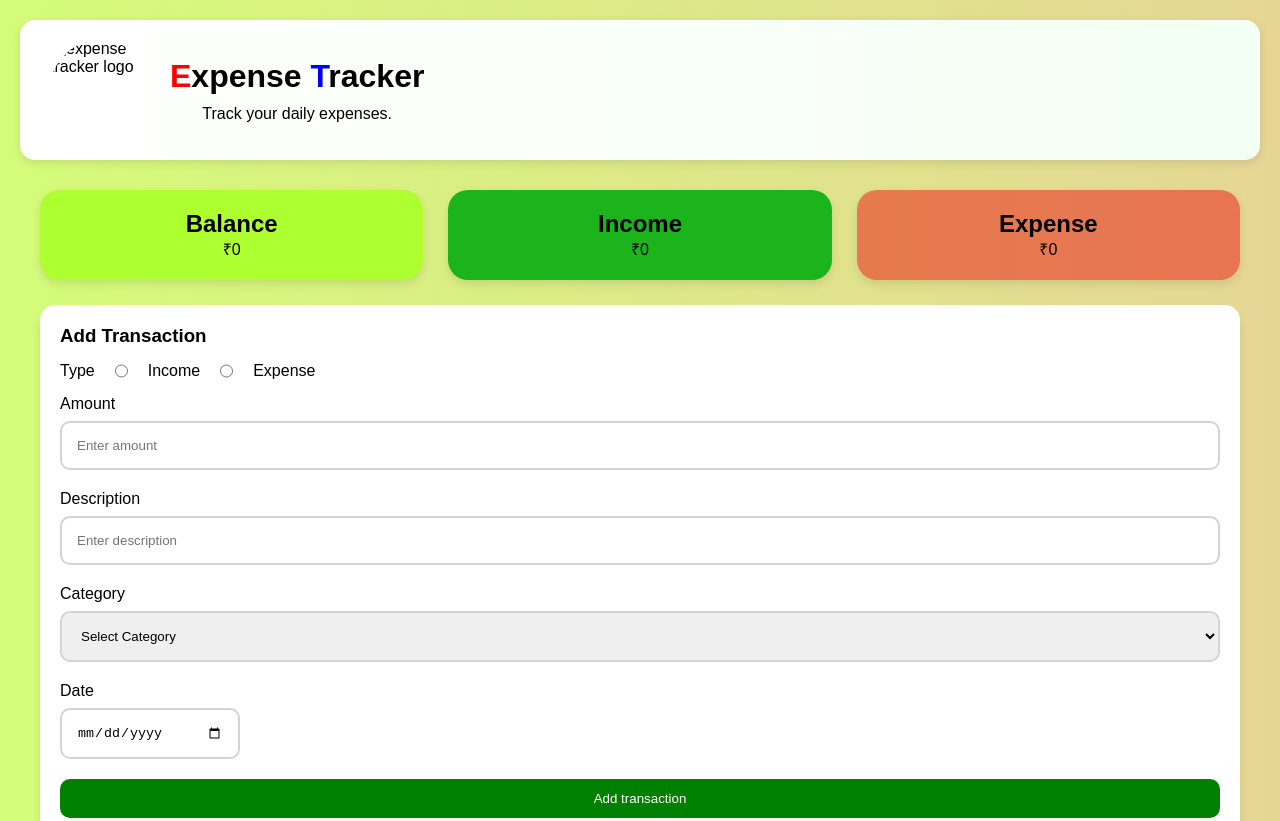
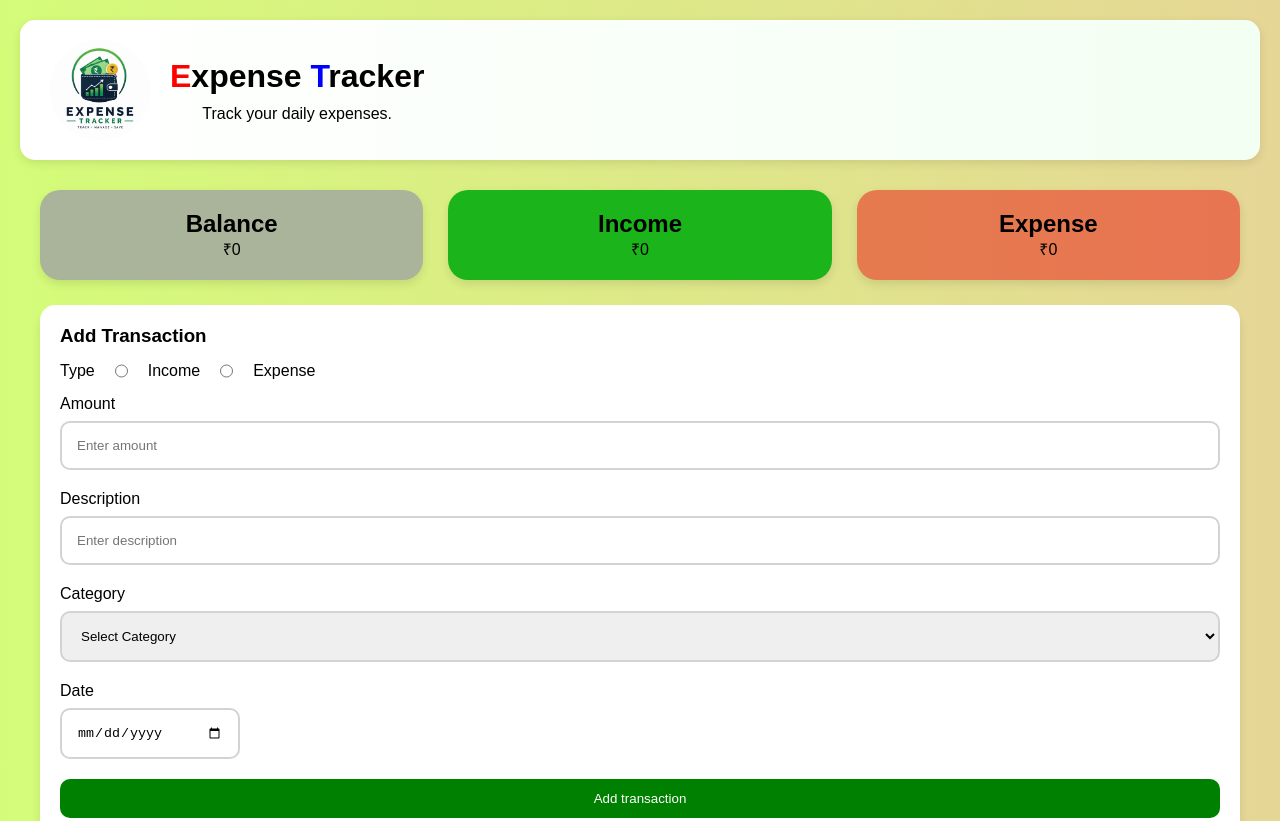
Before and after one commit to Aditya312006/Expense-tracker, a plain HTML site: page index.html in a window 1280 px wide. Shown: the top 821 px of the page. Drawn offline with Linux system fonts and the light colour scheme.

Commit message:
update background color of balance card

```diff
--- a/index.html
+++ b/index.html
@@ -8,7 +8,7 @@
 </head>
 <body>
     <header>
-        <img class="logo" src="expense_tracker_image.png" alt="expense tracker logo">
+        <img class="logo" src="assets/images/expense_tracker_image.png" alt="expense tracker logo">
 
     <div class="header-text">
         <h1><span class="span1">E</span>xpense <span class="span2">T</span>racker</h1>
--- a/style.css
+++ b/style.css
@@ -86,9 +86,9 @@ header{
     box-shadow:0 2px 8px rgba(0,0,0,0.5)
 }
 .balance-card{
-    background-color: greenyellow;
+    background-color: rgb(169, 180, 154);
+}
 
-}
 .income-card{
     background-color: rgb(27, 180, 27);
 }
```
